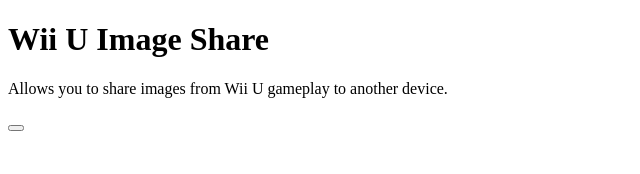
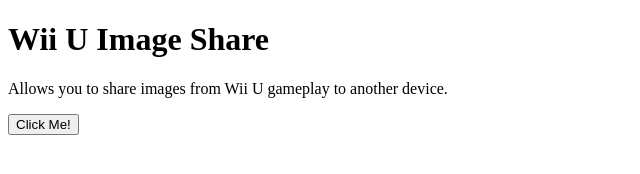
Before and after one commit to elyk233/wiiu-image-share, a plain HTML site: page index.html in a window 1280 px wide. Shown: the whole page, without its empty margins (0-640 px from the left). Drawn offline with Linux system fonts and the light colour scheme.

Commit message:
Update index.html

```diff
--- a/index.html
+++ b/index.html
@@ -6,7 +6,7 @@
 
 <p>Allows you to share images from Wii U gameplay to another device.</p>
 
-  <button = Insert Text>
+  <button type=button> Click Me! </button>
 
 </body>
 </html>
```
